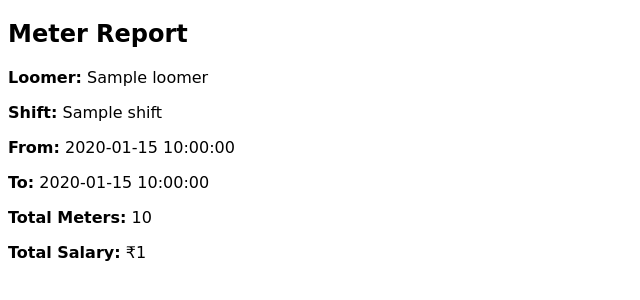
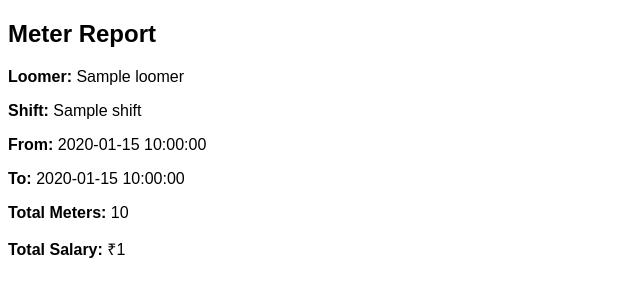
Before and after one commit to Gowtham-st31/power_loom, a Flask app: template templates/pdf_template.html in a window 1280 px wide. Shown: the top 300 px of the page, without its empty margins (0-640 px from the left). Run offline with Flask 3, Linux system fonts and the light colour scheme; the template is opened without the code that fills it: most values are stand-ins (such as "Sample title", 1, 10 or a date in 2020).

Commit message:
Update pdf_template.html

```diff
--- a/templates/pdf_template.html
+++ b/templates/pdf_template.html
@@ -5,22 +5,19 @@
     <title>Meter Report</title>
     <style>
         body {
-            font-family: "DejaVu Sans", "Noto Sans", Arial, sans-serif;
-        }
-
-        @font-face {
-            font-family: "DejaVu Sans";
-            src: url("/static/fonts/DejaVuSans.ttf") format("truetype");
+            font-family: Arial, sans-serif;
         }
     </style>
 </head>
 <body>
     <h2>Meter Report</h2>
-    <p><strong>Loomer:</strong> {{ loomer }}</p>
-    <p><strong>Shift:</strong> {{ shift }}</p>
-    <p><strong>From:</strong> {{ from_date }}</p>
-    <p><strong>To:</strong> {{ to_date }}</p>
-    <p><strong>Total Meters:</strong> {{ total }}</p>
-    <p><strong>Total Salary:</strong> ₹{{ total_salary }}</p>
+
+    <p><b>Loomer:</b> {{ loomer }}</p>
+    <p><b>Shift:</b> {{ shift }}</p>
+    <p><b>From:</b> {{ from_date }}</p>
+    <p><b>To:</b> {{ to_date }}</p>
+
+    <p><b>Total Meters:</b> {{ total }}</p>
+    <p><b>Total Salary:</b> ₹{{ total_salary }}</p>
 </body>
 </html>
```
